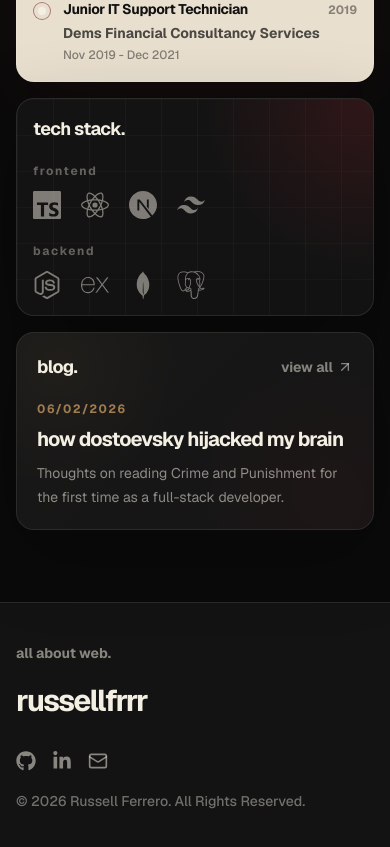
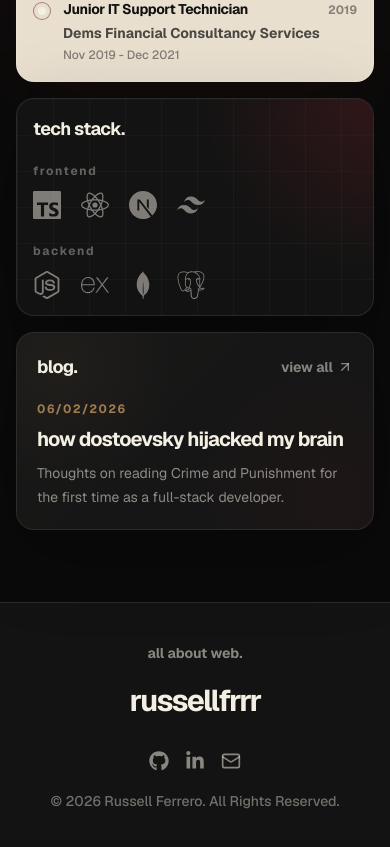
Before and after one commit to russellfrrr/portfolio-v3, a Next.js app: page / in a window 390 px wide. Shown: the part 2486-3333 px from the top of the page. Built offline with nearby package versions, Linux system fonts and the light colour scheme.

Commit message:
fix: center mobile footer

```diff
--- a/src/components/site/site-footer.tsx
+++ b/src/components/site/site-footer.tsx
@@ -23,7 +23,7 @@ const footerLinks = [
 export const SiteFooter = () => {
   return (
     <footer className="mt-10 border-t border-[#f4efe3]/10 bg-[#151515]/92 px-4 py-10 text-[#f4efe3]">
-      <div className="mx-auto grid max-w-5xl gap-8 sm:grid-cols-[minmax(0,1fr)_auto] sm:items-end">
+      <div className="mx-auto grid max-w-5xl gap-8 text-center sm:grid-cols-[minmax(0,1fr)_auto] sm:items-end sm:text-left">
         <div>
           <p className="text-sm font-bold lowercase text-[#f4efe3]/52">
             {profile.slogan}
@@ -37,7 +37,7 @@ export const SiteFooter = () => {
         </div>
 
         <div className="space-y-5 sm:text-right">
-          <div className="flex gap-4 sm:justify-end">
+          <div className="flex justify-center gap-4 sm:justify-end">
             {footerLinks.map((link) => {
               const Icon = link.icon;
 
```
